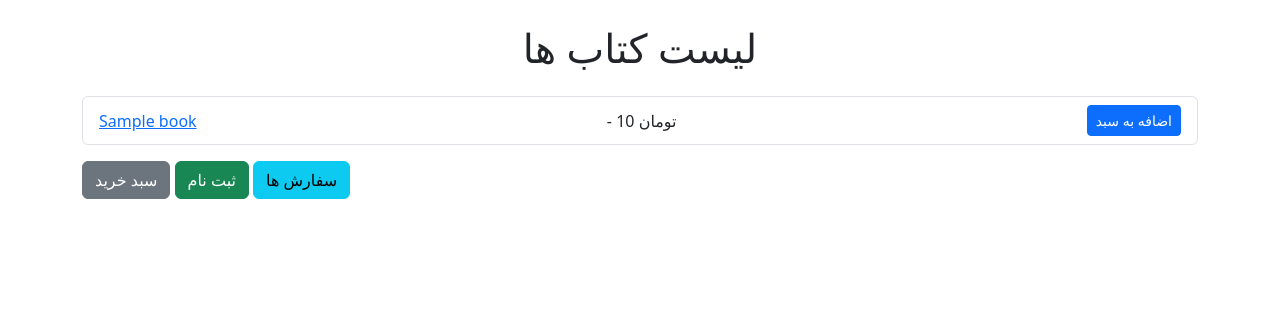
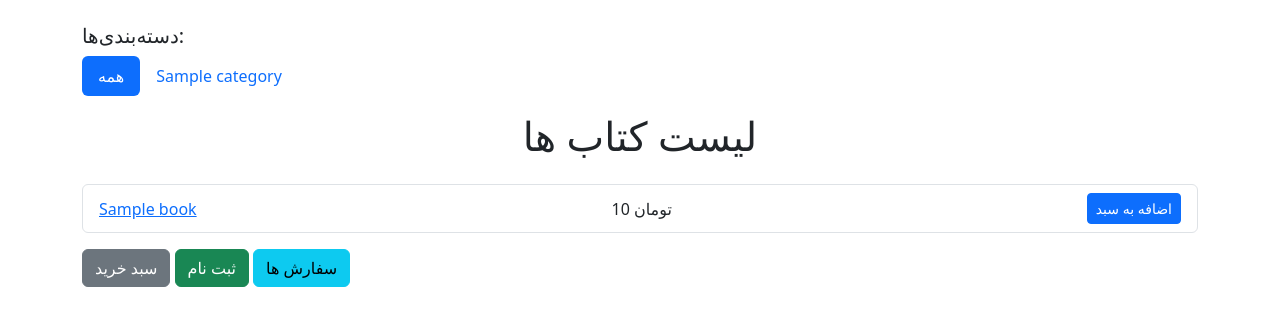
Before and after one commit to Amirali-Esmaeli/bookstore, a Django app: page / in a window 1280 px wide. Shown: the part 56-382 px from the top of the page. Run offline with Django 5.2, Linux system fonts and the light colour scheme; tables that the repository leaves empty hold one stand-in row (values such as "Sample post").

Commit message:
Update views for book_detail and book_list to include category functionality

```diff
--- a/shop/templates/shop/book_list.html
+++ b/shop/templates/shop/book_list.html
@@ -32,11 +32,27 @@
 </head>
 <body>
     <div class="container mt-4">
+        <div class="row mb-3">
+            <div class="col">
+                <h5>دسته‌بندی‌ها:</h5>
+                <ul class="nav nav-pills">
+                    <li class="nav-item">
+                        <a class="nav-link {% if not selected_category %}active{% endif %}" href="{% url 'book_list' %}">همه</a>
+                    </li>
+                    {% for category in categories %}
+                        <li class="nav-item">
+                            <a class="nav-link {% if selected_category == category.id|stringformat:'s' %}active{% endif %}"
+                               href="{% url 'book_list' %}?category={{ category.id }}">{{ category.name }}</a>
+                        </li>
+                    {% endfor %}
+                </ul>
+            </div>
+        </div>
         <h1 class="text-center mb-4">لیست کتاب ها</h1 >
             <ul class="list-group">
                 {% for book in books %}
                 <li class="list-group-item d-flex justify-content-between align-items-center">
-                    <a href="{% url 'book_detail' book.id %}">{{ book.title }}</a> -
+                    <a href="{% url 'book_detail' book.id %}">{{ book.title }}</a>
                     {{ book.price }} تومان
                     <a href="{%url 'add_to_cart' book.id%}" class="btn btn-primary btn-sm">اضافه به سبد</a>
                 </li>
--- a/shop/views.py
+++ b/shop/views.py
@@ -2,7 +2,7 @@ from django.shortcuts import render,get_object_or_404,redirect
 from django.contrib.auth import login,logout
 from django.contrib.auth.decorators import login_required
 from django.contrib.auth.mixins import LoginRequiredMixin
-from .models import Book, Order, OrderItem, User
+from .models import Book, Order, OrderItem,Category
 from .forms import (CustomUserCreationForm,CustomAuthenticationForm,CustomPasswordChangeForm,
                     CustomPasswordResetForm,CustomPasswordResetConfirmForm)
 from django.contrib.auth.views import (PasswordChangeView,PasswordResetView,PasswordResetDoneView,
@@ -12,8 +12,22 @@ from django.urls import reverse_lazy
 # Create your views here.
 
 def book_list(request):
-    books = Book.objects.all()
-    return render(request, 'shop/book_list.html', {'books':books})
+    category_id = request.GET.get('category')
+    categories = Category.objects.all()
+    if category_id:
+        books = Book.objects.filter(categories__id=category_id)
+    else:
+        books = Book.objects.all()
+    return render(request, 'shop/book_list.html', {'books':books ,'categories': categories,
+        'selected_category': category_id})
+
+def category_detail(request,slug):
+    category = Category.objects.get(slug=slug)
+    books = Book.objects.filter(categories=category)
+    return render(request, 'shop/category_detail.html', {
+        'category': category,
+        'books': books
+    })
 
 def book_detail(request,book_id):
     book = get_object_or_404(Book , id=book_id)
```
Also changed, not shown: shop/templates/shop/book_detail.html (+8 -0 lines).
